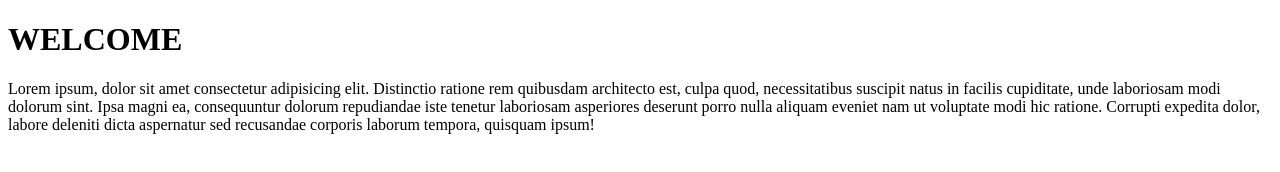
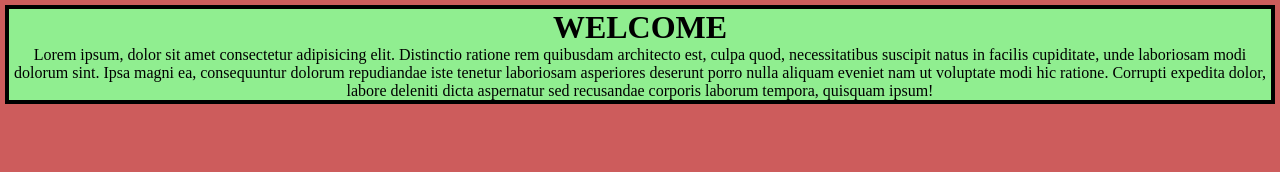
Before and after one commit to ANSHUMANMOREY7/ICP-10-assignment-8-REP-2, a plain HTML site: page index.html in a window 1280 px wide. Drawn offline with Linux system fonts and the light colour scheme.

Commit message:
style elements added

```diff
--- a/index.html
+++ b/index.html
@@ -3,7 +3,20 @@
 <head>
    <title>SECOND REPOSSITORY</title>
    <style>
+    *{
+        padding: 0;
+        margin: 0;
+    }
+    h1, p{
+        background-color: lightgreen;
+        text-align: center;
+    }
 
+    body{
+        border: 4px solid black;
+        margin: 5px;
+        background-color: indianred;
+    }
    </style>
 </head>
 <body>
```
